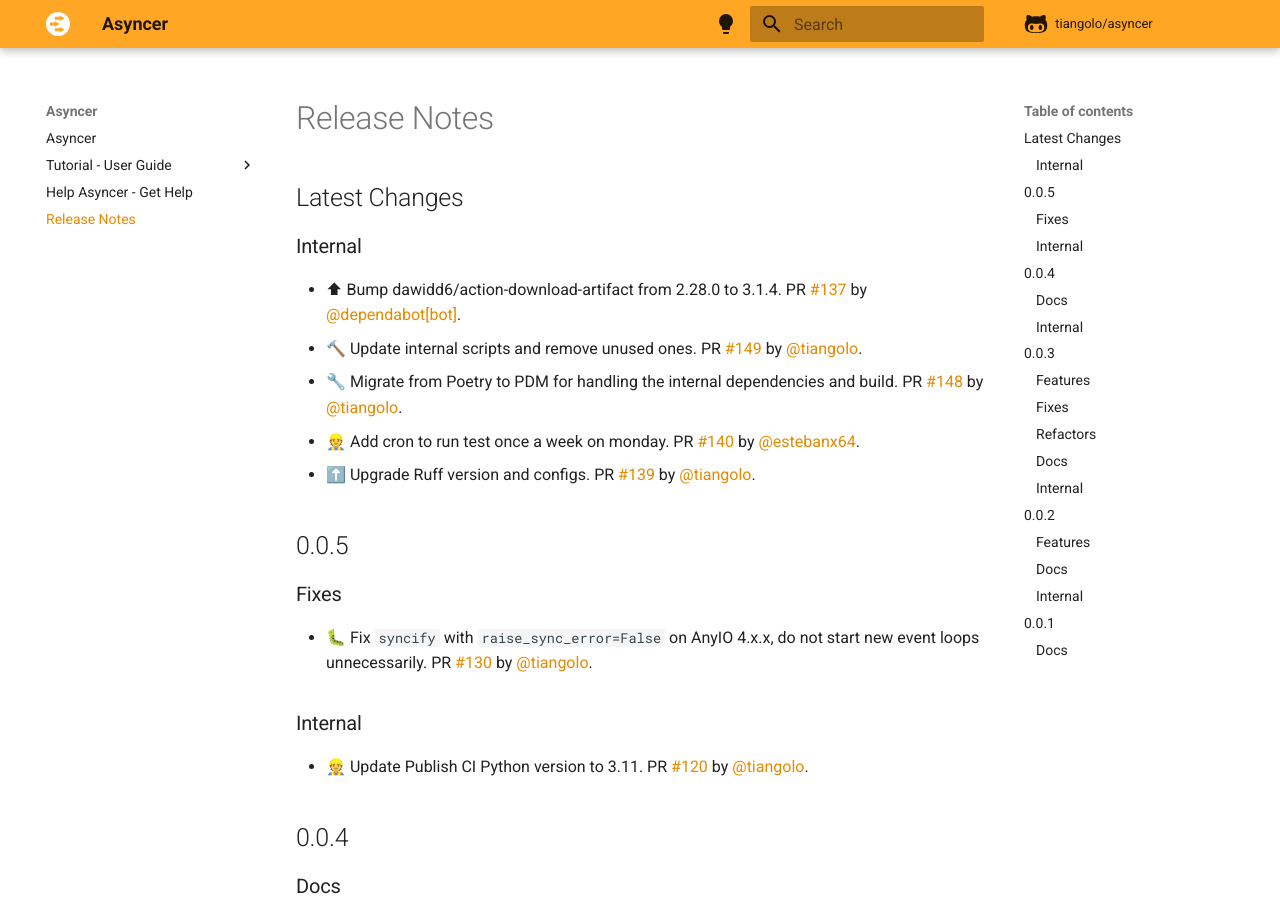
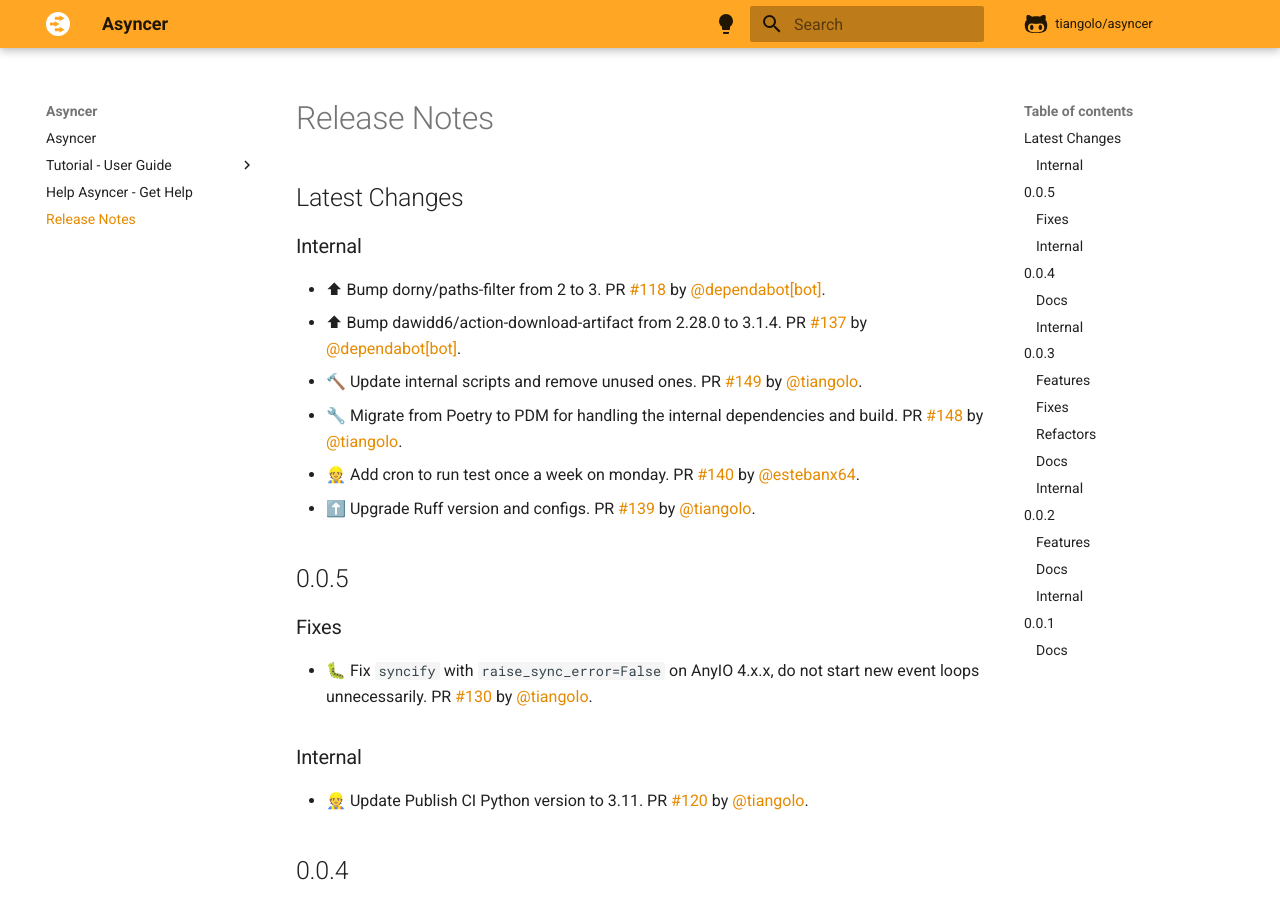
Before and after one commit to balintfrankas/fastapi-asyncer, an MkDocs documentation site: the page built from docs/release-notes.md, in a window 1280 px wide and 900 px high. Built offline with MkDocs 1.6.1 and Material for MkDocs 9.7.7, drawn with Linux system fonts in a browser that asks for light colours; comment, search, counter and statistics services are not loaded.

Commit message:
📝 Update release notes

```diff
--- a/docs/release-notes.md
+++ b/docs/release-notes.md
@@ -4,6 +4,7 @@
 
 ### Internal
 
+* ⬆ Bump dorny/paths-filter from 2 to 3. PR [#118](https://github.com/tiangolo/asyncer/pull/118) by [@dependabot[bot]](https://github.com/apps/dependabot).
 * ⬆ Bump dawidd6/action-download-artifact from 2.28.0 to 3.1.4. PR [#137](https://github.com/tiangolo/asyncer/pull/137) by [@dependabot[bot]](https://github.com/apps/dependabot).
 * 🔨 Update internal scripts and remove unused ones. PR [#149](https://github.com/tiangolo/asyncer/pull/149) by [@tiangolo](https://github.com/tiangolo).
 * 🔧 Migrate from Poetry to PDM for handling the internal dependencies and build. PR [#148](https://github.com/tiangolo/asyncer/pull/148) by [@tiangolo](https://github.com/tiangolo).
```
